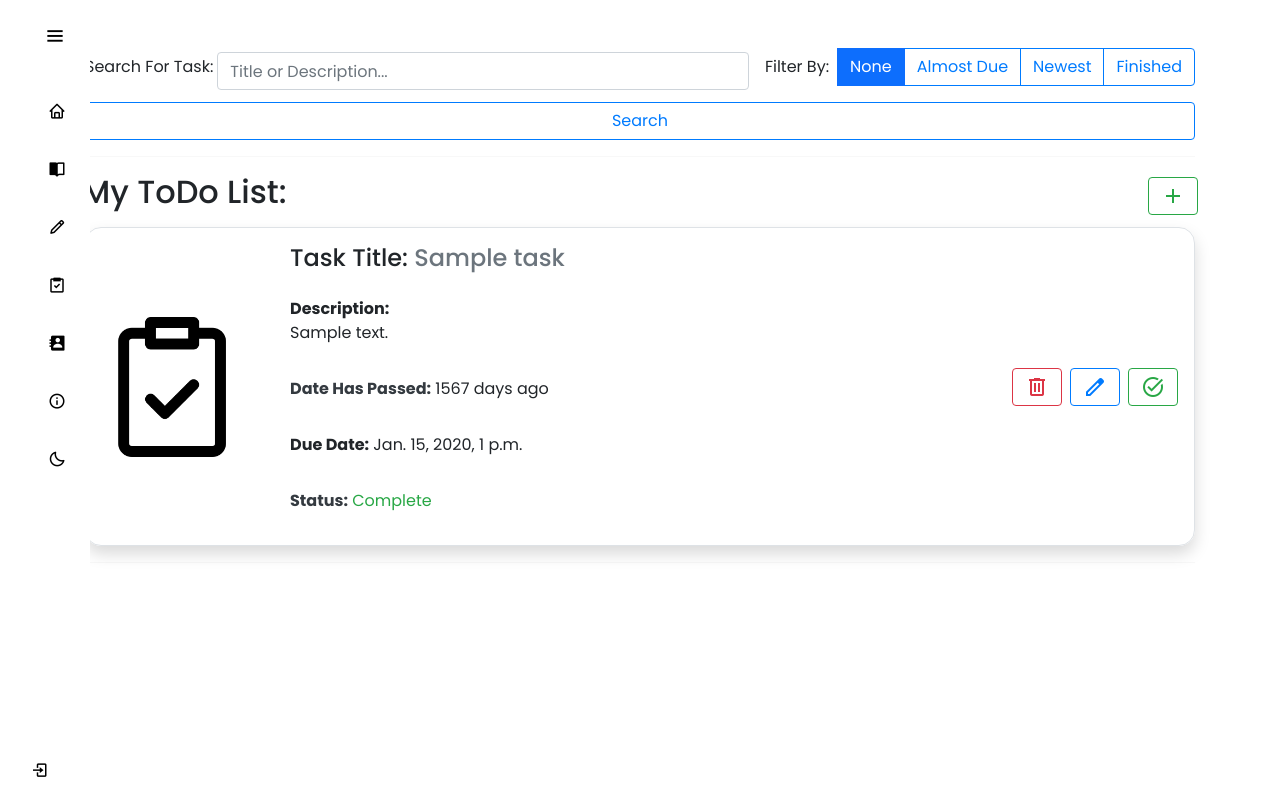
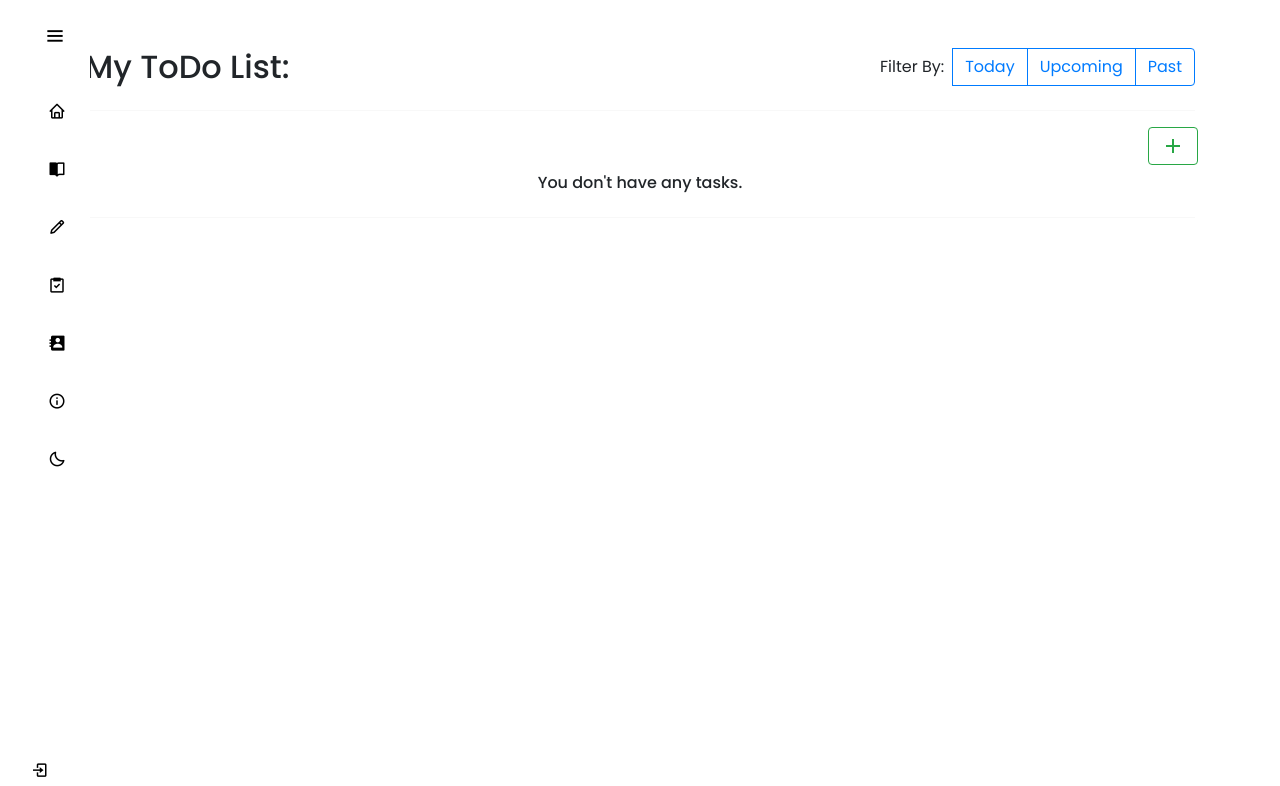
Before and after one commit to Benmewan/LearnLiteProject, a Django app: page /tasks/all/ in a window 1280 px wide. Shown: the top 786 px of the page. Run offline with Django 5.2, Linux system fonts and the light colour scheme; tables that the repository leaves empty hold one stand-in row (values such as "Sample post"); some libraries are stand-ins or nearby versions.

Commit message:
Updates to the tasks filters

```diff
--- a/LearnLite/tasks/templates/tasks/all_tasks.html
+++ b/LearnLite/tasks/templates/tasks/all_tasks.html
@@ -6,40 +6,30 @@
 
 {% block content %}
     <div class="row">
-        <div class="col-md-12 mt-5">
-            <form class="d-flex flex-column gap-2 align-items-center" action="{% url "tasks:all_tasks_view" %}" method="get">
-
+        <div class="col-md-12 d-flex justify-content-between mt-5">
+            <h2>My ToDo List:</h2>
+            <form id="filter_form" class="d-flex flex-column gap-2 align-items-center" action="{% url 'tasks:all_tasks_view' %}" method="get">
                 <div class="d-flex justify-content-between gap-3 align-items-center w-100">
-                    <div class="w-100 d-flex align-items-center gap-1">
-                        <label for="filter_search" style="white-space: pre;">Search For Task:</label>
-                        <input id="filter_search" type="search" class="form-control w-100" name="search_query" placeholder="Title or Description..." value="{{ search_query }}">
-                    </div>
-
                     <div class="d-flex gap-2 align-items-center filter_options">
                         <label for="filter_options">Filter By:</label>
-                        <div id="filter_options" class="btn-group" role="group" aria-label="Basic radio toggle button group">
-                            <input type="radio" class="btn-check" name="btnradio" id="btnradio1" autocomplete="off" value="btnradio1" {% if not request.GET.btnradio %}checked{% endif %}>
-                            <label class="btn btn-outline-primary" for="btnradio1">None</label>
+                        <div class="btn-group" role="group" aria-label="Basic radio toggle button group">
+                            <input type="radio" class="btn-check" name="btnradio" id="btnradio1" autocomplete="off" value="btnradio1" {% if 'btnradio1' == request.GET.btnradio %} checked {% endif %}>
+                            <label class="btn btn-outline-primary" for="btnradio1">Today</label>
 
-                            <input type="radio" class="btn-check" name="btnradio" id="btnradio2" autocomplete="off" value="btnradio2" {% if request.GET.btnradio == 'btnradio2' %}checked{% endif %}>
-                            <label class="btn btn-outline-primary" for="btnradio2">Almost Due</label>
+                            <input type="radio" class="btn-check" name="btnradio" id="btnradio2" autocomplete="off" value="btnradio2" {% if 'btnradio2' == request.GET.btnradio %} checked {% endif %}>
+                            <label class="btn btn-outline-primary" for="btnradio2">Upcoming</label>
 
-                            <input type="radio" class="btn-check" name="btnradio" id="btnradio3" autocomplete="off" value="btnradio3" {% if request.GET.btnradio == 'btnradio3' %}checked{% endif %}>
-                            <label class="btn btn-outline-primary" for="btnradio3">Newest</label>
-
-                            <input type="radio" class="btn-check" name="btnradio" id="btnradio4" autocomplete="off" value="btnradio4" {% if request.GET.btnradio == 'btnradio4' %}checked{% endif %}>
-                            <label class="btn btn-outline-primary" for="btnradio4">Finished</label>
+                            <input type="radio" class="btn-check" name="btnradio" id="btnradio3" autocomplete="off" value="btnradio3" {% if 'btnradio3' == request.GET.btnradio %} checked {% endif %}>
+                            <label class="btn btn-outline-primary" for="btnradio3">Past</label>
                         </div>
                     </div>
                 </div>
-                <input type="submit" class="form-control btn btn-outline-primary" value="Search">
             </form>
         </div>
     </div>
     <hr>
     <div class="row">
-        <div class="d-flex justify-content-between align-items-center">
-            <h2>My ToDo List:</h2>
+        <div class="d-flex justify-content-end align-items-center">
             <a class="btn btn-outline-success  d-flex justify-content-center align-items-center" href="{% url 'tasks:add_task_view' %}"><span class="material-symbols-outlined">add</span></a>
         </div>
         <div class="col mt-2 d-flex flex-column gap-3 align-items-center">
@@ -56,7 +46,7 @@
                                 <p class="">
                                     {% if task.days_remaining_status == 'future' %}
                                         {% if 'minutes' in task.days_remaining %}
-                                            <b class="text-dark">Minutes Remaining:</b> {{ task.days_remaining }}
+                                            <b class="text-dark">Remaining:</b> {{ task.days_remaining }}
                                         {% elif 'hours' in task.days_remaining %}
                                             <b class="text-dark">Hours Remaining:</b> {{ task.days_remaining }}
                                         {% else %}
@@ -91,4 +81,18 @@
         </div>
     </div>
     <hr>
+    <script>
+        document.addEventListener("DOMContentLoaded", function() {
+            // Get radio buttons
+            const radioButtons = document.querySelectorAll('input[name="btnradio"]');
+
+            // Add event listener to each radio button
+            radioButtons.forEach(function(radioButton) {
+                radioButton.addEventListener("change", function() {
+                    // Submit the form when a radio button is selected
+                    document.getElementById("filter_form").submit();
+                });
+            });
+        });
+    </script>
 {% endblock content %}
--- a/LearnLite/tasks/views.py
+++ b/LearnLite/tasks/views.py
@@ -4,31 +4,32 @@ from .models import Task
 from django.utils import timezone
 from datetime import timedelta
 import datetime
+from celery import shared_task
+from django.core.mail import send_mail
 # Create your views here.
 def all_tasks_view(request:HttpRequest):
     # Fetch all tasks by default
     tasks = Task.objects.all()
 
-    # Get the search query from the request
-    search_query = request.GET.get('search_query')
-
-    # Filter tasks by search query if it exists
-    if search_query:
-        tasks = tasks.filter(title__icontains=search_query) | tasks.filter(description__icontains=search_query)
-
-    # Get the selected radio button value from the request
     filter_option = request.GET.get('btnradio')
 
-    # Filter tasks based on the selected radio button
-    if filter_option == 'btnradio2':  # Almost Due
-        now = timezone.now()
-        almost_due_date = now + timedelta(days=3)
-        tasks = tasks.filter(due_date__lte=almost_due_date, is_done=False)
-        tasks = tasks.filter(due_date__lte=almost_due_date)  # Filter tasks due within the calculated range
-    elif filter_option == 'btnradio3':  # Newest
-        tasks = tasks.order_by('-created_at')  # Order tasks by newest first
-    elif filter_option == 'btnradio4':  # Finished
-        tasks = tasks.filter(is_done=True)  # Filter tasks that are finished
+    if filter_option not in ['btnradio1', 'btnradio2', 'btnradio3']:
+        # Set a default value or handle the case when 'filter_option' is not set correctly
+        filter_option = 'btnradio1'
+
+    current_datetime = timezone.now()
+
+    # Apply filtering based on the selected radio button
+    if filter_option == 'btnradio1':  # Today
+        tasks = tasks.filter(
+            due_date__gt=current_datetime,
+            due_date__lte=current_datetime + timedelta(hours=24)
+        )
+    elif filter_option == 'btnradio2':  # Upcoming
+        tasks = tasks.filter(due_date__gt=current_datetime + timedelta(hours=24))
+    elif filter_option == 'btnradio3':  # Past
+        tasks = tasks.filter(due_date__lt=current_datetime)
+
 
     current_datetime = timezone.now()
     for task in tasks:
@@ -130,3 +131,21 @@ def delete_task_view(request:HttpRequest, task_id):
     except Exception as e:
         print(e)
     return redirect("tasks:all_tasks_view")
+
+# @shared_task
+# def send_task_reminders():
+#     # Get tasks nearing their due date (e.g., within the next 24 hours)
+#     tasks = Task.objects.filter(
+#         due_date__gt=timezone.now(),
+#         due_date__lte=timezone.now() + timezone.timedelta(days=1)
+#     )
+
+#     for task in tasks:
+#         # Send email reminder to the user
+#         send_mail(
+#             'Task Reminder',
+#             f'Your task "{task.title}" is due soon. Please complete it.',
+#             'your_email@example.com',  # Sender's email
+#             [task.user.email],  # Recipient's email
+#             fail_silently=False,
+#         )
```
Also changed, not shown: 1 other file.
